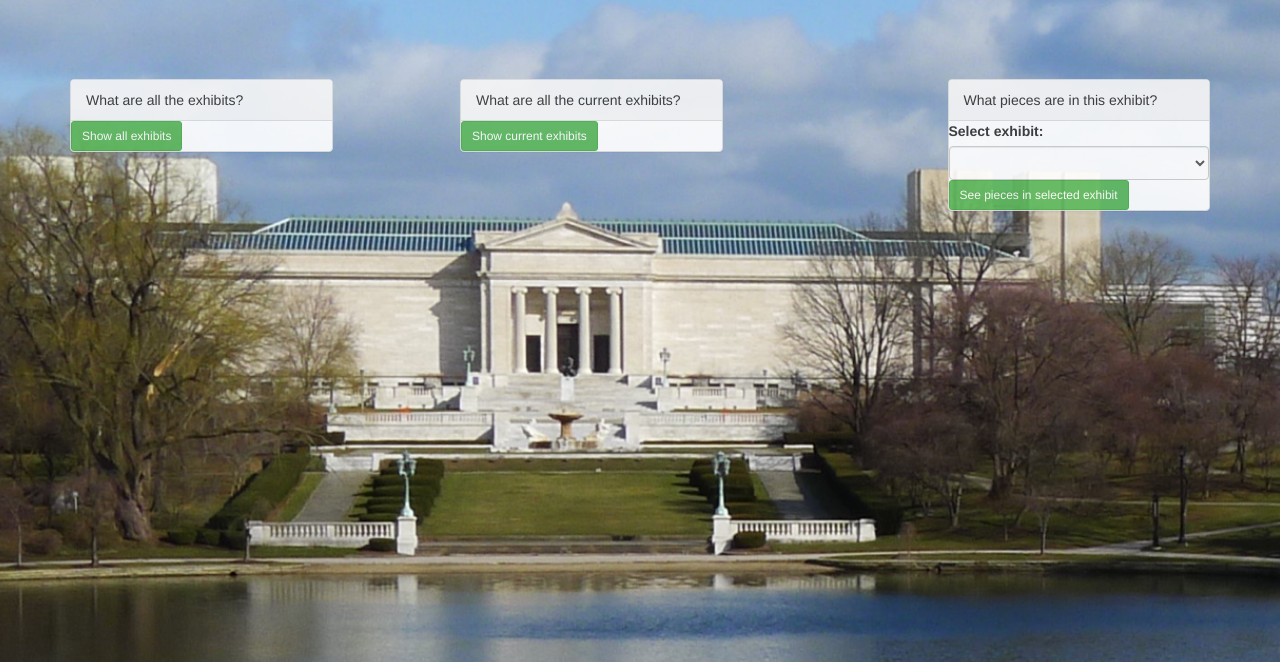
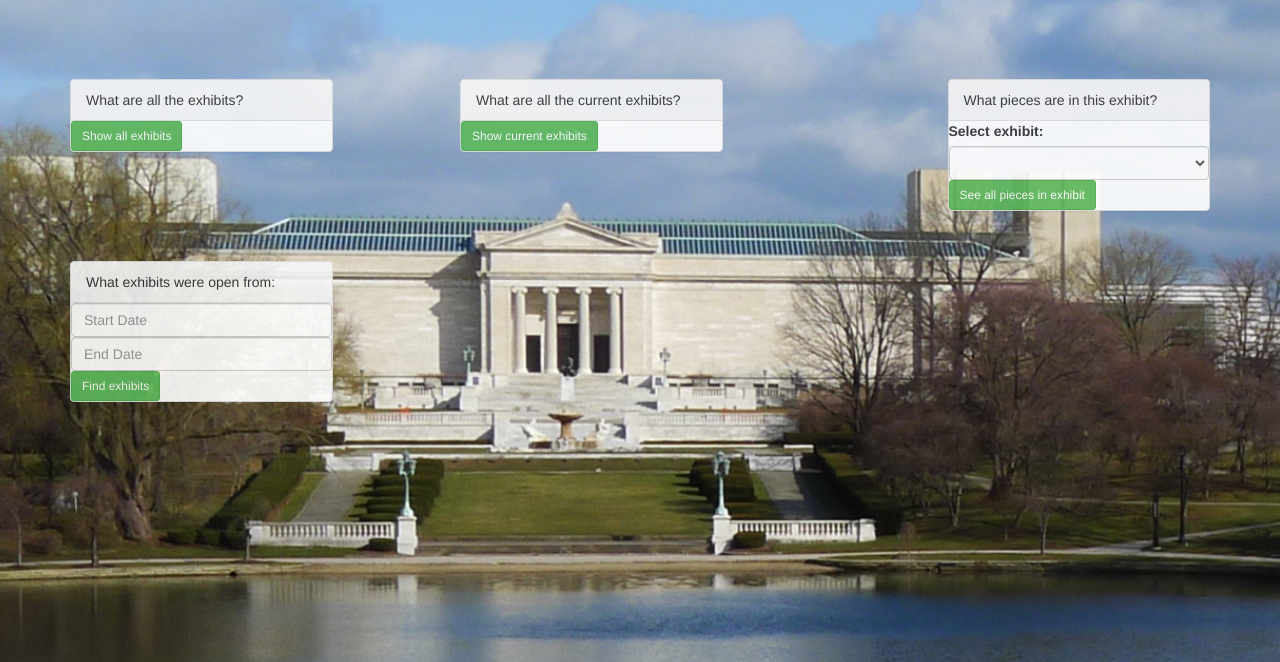
Before and after one commit to juliapohlmann/EECS341, a Flask app: page /showExhibitPage in a window 1280 px wide. Shown: the part 51-713 px from the top of the page. Run offline with Flask 2, Linux system fonts and the light colour scheme; lists and menus that the app fills with data are empty; some libraries are stand-ins or nearby versions.

Commit message:
keep going

```diff
--- a/app.py
+++ b/app.py
@@ -43,15 +43,48 @@ def logout():
     session.pop('user',None)
     return redirect('/')
 
+@app.route('/getExhibitsByTimeFrame', methods=['POST'])
+def getExhibitsByTimeFrame():
+	try:
+    	# return json.dumps({'message':'here'})
 
-@app.route('/getPiecesFromExhibit')
+		_startDate = request.form['inputExhibitStartDate']
+		_endDate = request.form['inputExhibitEndDate']
+		# return json.dumps({'message':'exhibit: ' + str(_exhibit)})
+		con = mysql.connect()
+		cursor = con.cursor()
+		cursor.callproc('getexhibitsbytimeframe',(_startDate,_endDate))
+		exhibits = cursor.fetchall()
+    	# return json.dumps({'message':'here'})
+
+		exhibits_dict = []
+		for exhibit in exhibits:
+			exhibit_dict = {
+					'Id': exhibit[0],
+					'Name': exhibit[1],
+					'Location': exhibit[2],
+					'Start Date': exhibit[3],
+					'End Date': exhibit[4]}
+			exhibits_dict.append(exhibit_dict)
+            # return json.dumps({'yay':str(exhibits_dict)})
+		return json.dumps(exhibits_dict)
+	except Exception as ex:
+		return json.dumps({'error':str(ex)})
+
+
+@app.route('/getPiecesFromExhibit', methods=['POST'])
 def getPiecesFromExhibit():
     try:
-    	_exhibit = request.form['exhibitSelectList']
+    	# return json.dumps({'message':'here'})
+
+    	_exhibit = request.form.get('exhibitSelectList')
+    	# return json.dumps({'message':'exhibit: ' + str(_exhibit)})
+
         con = mysql.connect()
         cursor = con.cursor()
-        cursor.callproc('getpiecesfromexhibit',(_exhibit))
+        cursor.callproc('getpiecesfromexhibit',(_exhibit,))
         pieces = cursor.fetchall()
+    	# return json.dumps({'message':'here'})
 
         pieces_dict = []
         for piece in pieces:
@@ -63,7 +96,7 @@ def getPiecesFromExhibit():
             # return json.dumps({'yay':str(exhibits_dict)})
         return json.dumps(pieces_dict)
     except Exception as ex:
-    	return json.dumps({'error':str(ex)})
+    	return json.dumps({'error1':str(ex)})
 
 @app.route('/addPieceToExhibit', methods=['POST'])
 def addPieceToExhibit():
@@ -333,7 +366,7 @@ def signIn():
 
 if __name__ == "__main__":
 	app.debug = True
-	# threaded=True,
+	threaded=True,
 	app.run(port=5000)
 	# http_server = WSGIServer(('', 5000), app)
 	# http_server.serve_forever()
--- a/templates/exhibit.html
+++ b/templates/exhibit.html
@@ -105,69 +105,36 @@
             <div class="col-md-3 col-md-offset-2">
             <div class="panel panel-default">
               <div class="panel-heading">
-                  <span/>What pieces are in this exhibit?</div>
+                <span/> What pieces are in this exhibit?</div>
                 <form class="form-seePiecesFromExhibit" id="seePiecesFromExhibit">
                   <label for="selectExhibit">Select exhibit:</label>
                   <select class="form-control" name="exhibitSelectList" id="exhibitSelectList"> </select>
-                      <button type="submit" id="submitButtonAddPieceToExhibit" class="btn btn-success btn-sm"> See pieces in selected exhibit</button>
+                  <button type="button" id="submitButtonSeePiecesFromExhibit" class="btn btn-success btn-sm"> See all pieces in exhibit</button>
                 </form>
-                  <ul class="list-group" id="currentExhibits">
+                <ul class="list-group" id="piecesInExhibit">
                 </ul>
             </div>
           </div>
+        </div>
 
-          <!-- <div class="col-md-3 col-md-offset-1">
+      <div class="row">
+        <div class="col-md-3">
             <div class="panel panel-default">
               <div class="panel-heading">
-                <span/> Add new piece</div>
-                <form class="form-addNewPiece">
-                  <label for="inputPieceName" class="sr-only">Piece Name</label>
-                  <input type="name" name="inputPieceName" id="inputPieceName" class="form-control" placeholder="Name" required>
-                  <label for="inputPieceType" class="sr-only">Piece Type</label>
-                  <input type="pieceType" name="inputPieceType" id="inputPieceType" class="form-control" placeholder="Type" required>
-                  <label for="inputArtist" class="sr-only">Artist</label>
-                  <input type="artist" name="inputArtist" id="inputArtist" class="form-control" placeholder="Artist" required>
-                  <label for="inputDateCreated" class="sr-only">Date Created</label>
-                  <input type="dateCreated" name="inputDateCreated" id="inputDateCreated" class="form-control" placeholder="Date Created" required>
-                  <label for="inputDesc" class="sr-only">Description</label>
-                  <input type="desc" name="inputDesc" id="inputDesc" class="form-control" placeholder="Description" required>
-                  <button type="submit" id="submitButtonCreateNewPiece" class="btn btn-success btn-sm"> Create new piece</button>
+                <span/> What exhibits were open from:</div>
+                <form class="form-seeExhibitsBetweenTimes">
+                  <label for="inputExhibitStartDate" class="sr-only">Start Date</label>
+                  <input type="startDate" name="inputExhibitStartDate" id="inputExhibitStartDate" class="form-control" placeholder="Start Date" required>
+                  <label for="inputExhibitEndDate" class="sr-only">End Date</label>
+                  <input type="endDate" name="inputExhibitEndDate" id="inputExhibitEndDate" class="form-control" placeholder="End Date" required>
+                  <button type="button" id="submitGetExhibitsByTimeFrame" class="btn btn-success btn-sm"> Find exhibits</button>
                 </form>
-            </div>
-          </div> -->
-
-          <!-- <div class="col-md-3 col-md-offset-2">
-            <div class="panel panel-default">
-              <div class="panel-heading">
-                <span/> Add new curator</div>
-                <form class="form-addNewCurator">
-                  <label for="inputCuratorName" class="sr-only">Name</label>
-                  <input type="name" name="inputCuratorName" id="inputCuratorName" class="form-control" placeholder="Name" required autofocus>
-                  <label for="inputExpertise" class="sr-only">Expertise</label>
-                  <input type="expertise" name="inputExpertise" id="inputExpertise" class="form-control" placeholder="Expertise" required>
-                  <label for="inputCuratorStartDate" class="sr-only">Start Date</label>
-                  <input type="startDate" name="inputCuratorStartDate" id="inputCuratorStartDate" class="form-control" placeholder="Start Date" required>
-                  <label for="inputCuratorEndDate" class="sr-only">End Date</label>
-                  <input type="endDate" name="inputCuratorEndDate" id="inputCuratorEndDate" class="form-control" placeholder="End Date" required>
-                  <button type="submit" id="submitButtonAddNewCurator" class="btn btn-success btn-sm"> Create new curator</button>
-                </form>
+                <ul class="list-group" id="exhibitsByTimeFrame">
+                </ul>
             </div>
           </div>
-        </div> -->
-      <div class="row">
+        </div>
 
-          <!-- <div class="col-md-3">
-            <div class="panel panel-default">
-              <div class="panel-heading">
-                <span/> Add unassigned piece to exhibit</div>
-                <form class="form-addPieceToExhibit" id="addPieceToExhibit">
-                  <label for="selectPiece">Select piece:</label>
-                  <select class="form-control" name="pieceSelectList" id="pieceSelectList"> </select>
-                  <label for="selectExhibit">Select exhibit:</label>
-                  <select class="form-control" name="exhibitSelectList" id="exhibitSelectList"> </select>
-                  <button type="submit" id="submitButtonAddPieceToExhibit" class="btn btn-success btn-sm"> Add piece to exhibit</button>
-                </form>
-            </div> -->
       </div>
 
     <script src="{{ url_for('static', filename='js/jquery.js') }}"></script>
```
Also changed, not shown: static/js/exhibit.js (+41 -5 lines). Lines whose indentation alone changed are shown as unchanged.
